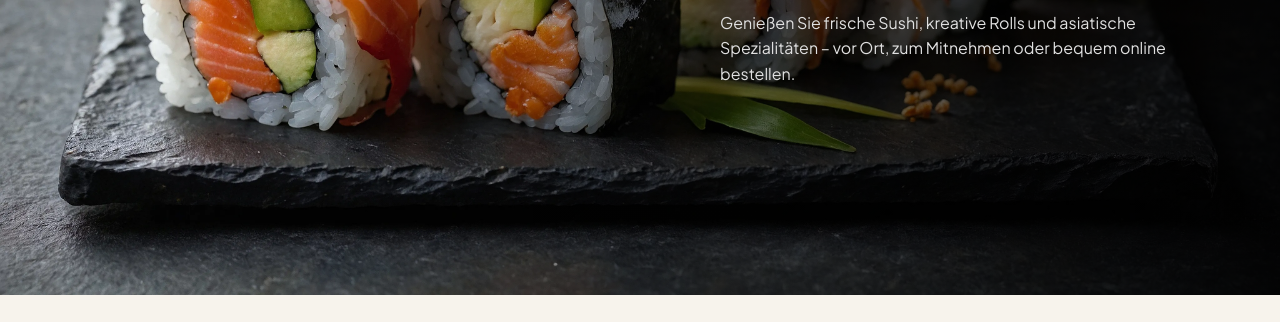
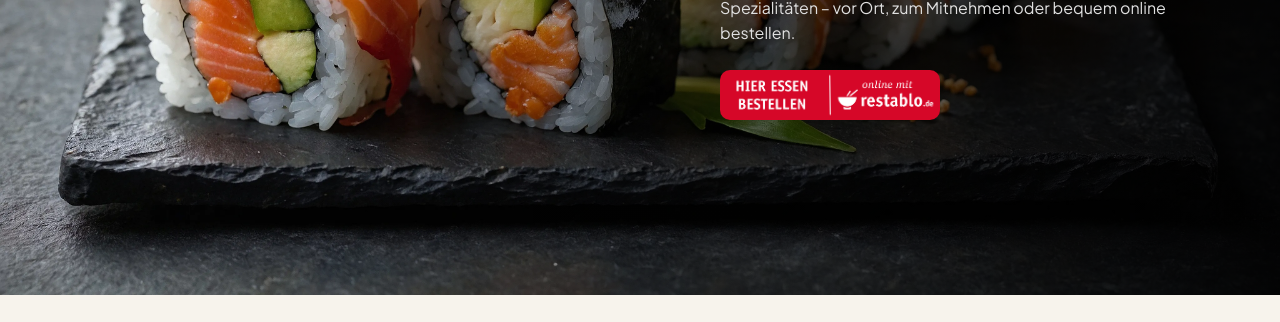
Before and after one commit to firuzemahmudova/Koyaki, a plain HTML site: page index.html in a window 1280 px wide. Shown: the part 425-747 px from the top of the page. Drawn offline with nearby package versions, Linux system fonts and the light colour scheme; a web font is replaced by a local one.

Commit message:
restablo added

```diff
--- a/index.html
+++ b/index.html
@@ -58,6 +58,13 @@
       <span class="sub-title">FRISCH · KREATIV · ASIATISCH</span>
       <h1>Sushi & Asian Food <br>bei KOYAKI</h1>
       <p>Genießen Sie frische Sushi, kreative Rolls und asiatische Spezialitäten – vor Ort, zum Mitnehmen oder bequem online bestellen.</p>
+    <a href="https://www.koyaki-bestellen.de"
+         target="_blank"
+         rel="noopener noreferrer"
+         class="restablo-btn">
+        <img src="images/Restablo_Bestellung.png"
+             alt="Hier Essen bestellen – Restablo">
+      </a>
     </div>
   </div>
 </section>
--- a/style.css
+++ b/style.css
@@ -3408,3 +3408,30 @@ header,
     width: max-content;
   }
 }
+
+
+.restablo-btn {
+  display: inline-block;
+  width: 220px;
+  max-width: 100%;
+  margin-top: 24px;
+  transition: transform 0.2s ease;
+}
+
+.restablo-btn img {
+  display: block;
+  width: 100%;
+  height: auto;
+  border-radius: 10px;
+}
+
+.restablo-btn:hover {
+  transform: scale(1.04);
+}
+
+@media (max-width: 768px) {
+  .restablo-btn {
+    width: 190px;
+    margin-top: 18px;
+  }
+}
```
Also changed, not shown: images/Restablo_Bestellung.png (added).
